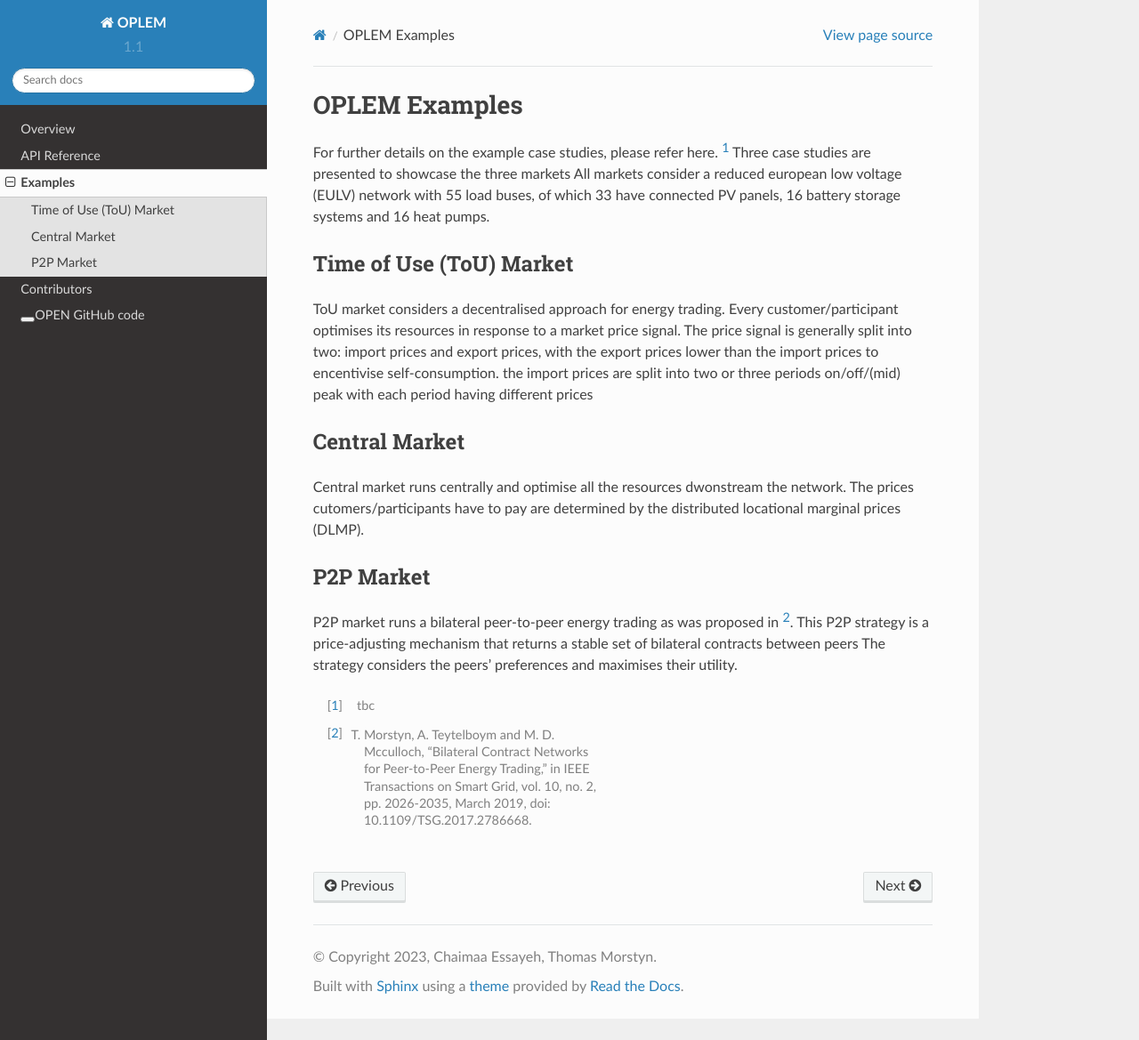
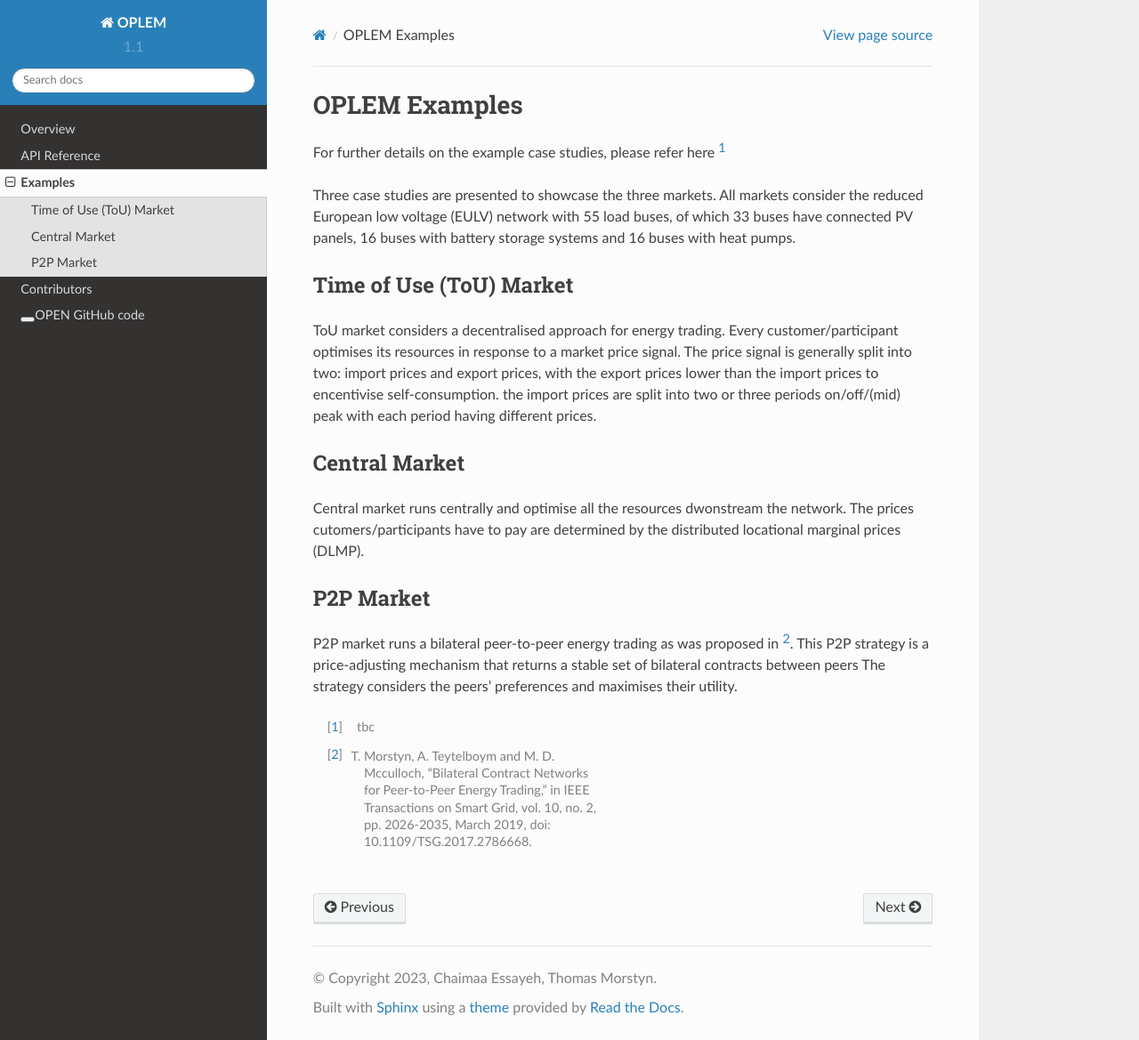
Before and after one commit to EsaLaboratory/OPLEM, a Sphinx documentation site: the page built from docs/examples.rst, in a window 1280 px wide and 1169 px high. Shown: the whole window at 89% size. Built offline with Sphinx 7.4.7 and the Read the Docs theme 2.0.0, drawn with Linux system fonts in a browser that asks for light colours.

Commit message:
Update examples.rst

```diff
--- a/docs/examples.rst
+++ b/docs/examples.rst
@@ -1,18 +1,19 @@
 OPLEM Examples
 ===============
 
-For further details on the example case studies, please refer here. [1]_
-Three case studies are presented to showcase the three markets
-All markets consider a reduced european low voltage (EULV) network with 55 load buses, of which 33 have connected PV panels, 16 battery storage systems and 16 heat pumps.
+For further details on the example case studies, please refer here [1]_
+
+Three case studies are presented to showcase the three markets.
+All markets consider the reduced European low voltage (EULV) network with 55 load buses, of which 33 buses have connected PV panels, 16 buses with battery storage systems and 16 buses with heat pumps.
 
 Time of Use (ToU) Market
----------------------------------------
+-------------------------
 ToU market considers a decentralised approach for energy trading. Every customer/participant optimises its resources in response to a market price signal.
-The price signal is generally split into two: import prices and export prices, with the export prices lower than the import prices to encentivise self-consumption. the import prices are split into two or three periods on/off/(mid) peak with each period having different prices
+The price signal is generally split into two: import prices and export prices, with the export prices lower than the import prices to encentivise self-consumption. the import prices are split into two or three periods on/off/(mid) peak with each period having different prices.
 
 
 Central Market
----------------------------------------------------
+---------------
 Central market runs centrally and optimise all the resources dwonstream the network. The prices cutomers/participants have to pay are determined by the distributed locational marginal prices (DLMP).
 
 
```
